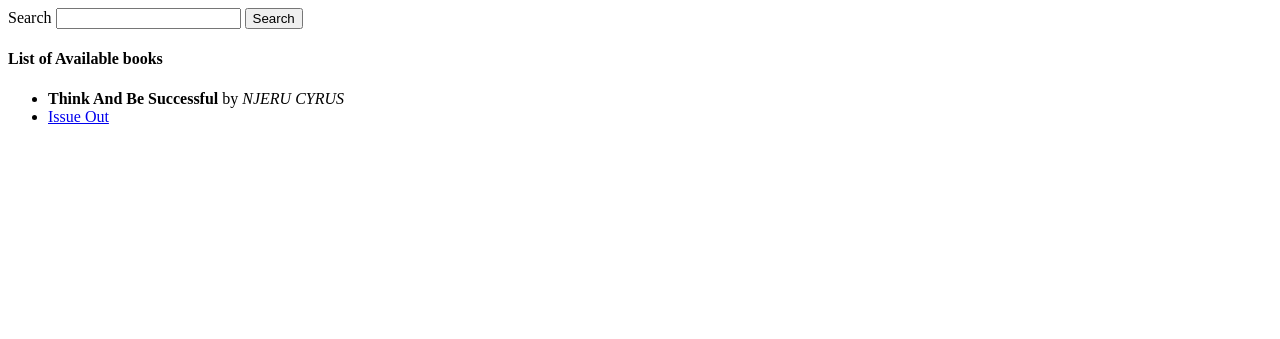
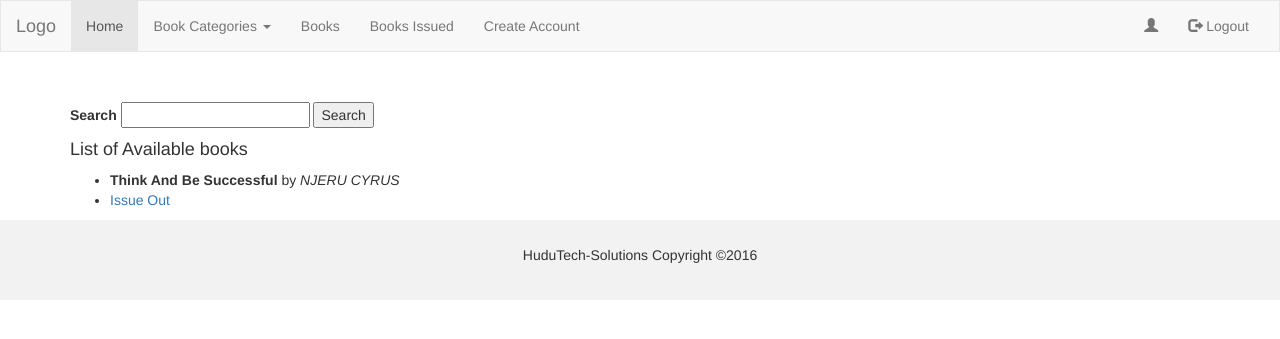
Before and after one commit to njerucyrus/ebook, a Django app: page /index/ in a window 1280 px wide. Shown: the top 339 px of the page. Run offline with Django 3.2, Linux system fonts and the light colour scheme; data comes from the database, SQL or seed files in the repository; some libraries are stand-ins or nearby versions.

Commit message:
added book issued list view

```diff
--- a/books/templates/base.html
+++ b/books/templates/base.html
@@ -1,25 +1,102 @@
 {% load staticfiles %}
 <!DOCTYPE html>
-<html>
+<html lang="en">
 <head>
-    <meta charset="UTF-8">
-    <meta http-equiv="X-UA-Compatible" content="IE=edge">
+    <title>{% block title %} E-Book Web {% endblock %}</title>
+    <meta charset="utf-8">
     <meta name="viewport" content="width=device-width, initial-scale=1">
-    <meta name="description" content="">
-    <meta name="author" content="">
-    <!-- Bootstrap Core CSS -->
+    <link rel="stylesheet" href="http://maxcdn.bootstrapcdn.com/bootstrap/3.3.6/css/bootstrap.min.css">
+    <!-- my local css and bootstrap -->
     <link href="{% static 'css/bootstrap.min.css' %} " rel="stylesheet">
-    <title>{% block title %} {% endblock %}</title>
+     <!-- Bootstrap Core JavaScript -->
+    <script src="{% static 'js/bootstrap.min.js' %} "></script>
+    <!-- jQuery -->
+    <script src="{% static 'js/jquery.js' %}"></script>
+
+
+    <!--end of my local -->
+
+
+    <script src="https://ajax.googleapis.com/ajax/libs/jquery/1.12.4/jquery.min.js"></script>
+    <script src="http://maxcdn.bootstrapcdn.com/bootstrap/3.3.6/js/bootstrap.min.js"></script>
+    <style>
+        /* Remove the navbar's default rounded borders and increase the bottom margin */
+        .navbar {
+            margin-bottom: 50px;
+            border-radius: 0;
+        }
+
+        /* Remove the jumbotron's default bottom margin */
+        .jumbotron {
+            margin-bottom: 0;
+
+        }
+
+        /* Add a gray background color and some padding to the footer */
+        footer {
+            background-color: #f2f2f2;
+            padding: 25px;
+        }
+    </style>
 </head>
 <body>
-{% block content %}
 
 
-{% endblock %}
+<nav class="navbar navbar-default">
+    <div class="container-fluid">
+        <div class="navbar-header">
+            <button type="button" class="navbar-toggle" data-toggle="collapse" data-target="#myNavbar">
+                <span class="icon-bar"></span>
+                <span class="icon-bar"></span>
+                <span class="icon-bar"></span>
+            </button>
+            <a class="navbar-brand" href="#">Logo</a>
+        </div>
+        <div class="collapse navbar-collapse" id="myNavbar">
 
-<!-- jQuery -->
-<script src="{% static 'js/jquery.js' %}}"></script>
-<!-- Bootstrap Core JavaScript -->
-<script src="{% static 'js/bootstrap.min.js' %} "></script>
+            <ul class="nav navbar-nav">
+
+                <li class="active"><a href="{% url 'books:index' %}">Home</a></li>
+                <li class="dropdown">
+                    <a class="dropdown-toggle" data-toggle="dropdown" href="#">Book Categories
+                        <span class="caret"></span></a>
+                    <ul class="dropdown-menu">
+                        {% block category %}
+
+                            <li>No category available!</li>
+
+                        {% endblock %}
+
+                    </ul>
+                </li>
+                <li><a href="{% url 'books:index' %}">Books</a></li>
+                <li><a href="{% url 'books:books_issued_list' %}">Books Issued</a></li>
+                <li><a href="#">Create Account</a></li>
+            </ul>
+            <ul class="nav navbar-nav navbar-right">
+                <!--<li><p>Logged in as </p></li>-->
+                <li><a href="#"><span class="glyphicon glyphicon-user"></span>
+                    {% if user.is_authenticated %}
+
+                        {{ request.user }}
+
+                    {% endif %}</a></li>
+                <li><a href="#"><span class="glyphicon glyphicon-log-out"></span> Logout</a></li>
+            </ul>
+        </div>
+    </div>
+</nav>
+
+
+<div class="container">
+    {% block content %}
+
+    {% endblock %}
+</div>
+<footer class="container-fluid text-center fixed-bottom">
+
+    <p>HuduTech-Solutions Copyright &copy;2016</p>
+
+</footer>
+
 </body>
-</html>
--- a/books/templates/index.html
+++ b/books/templates/index.html
@@ -1,12 +1,6 @@
-<!DOCTYPE html>
-<html>
-<head>
-	<title>{%block title%}Ebook Homepage {% endblock %}</title>
-</head>
-<body>
-
+{% extends 'base.html' %}
+{% block content %}
 <!-- search box-->
-
 <form action="{% url 'books:search' %}" method="GET">
     <label for='q'> Search</label>
     <input type="text" name="q" value="{{ query | escape }}">
@@ -29,13 +23,7 @@
 {% endif %}
 
 
-
-
-
 <!--end of search-box-->
-
-
-
 
 
 <h4>List of Available books</h4>
@@ -51,5 +39,4 @@
 
 
 </ul>
-</body>
-</html>
+{% endblock %}
--- a/books/urls.py
+++ b/books/urls.py
@@ -3,13 +3,11 @@ from . import views
 
 
 urlpatterns = [
+    url(r'^index/$', views.index, name='index'),
     url(r'^register/$', views.register_book, name='register_book'),
     url(r'^issue/(?P<pk>\d+)/$', views.issue_book, name='issue_book'),
-    url(r'^return/$', views.return_book, name='return_book'),
+    url(r'^books-issued/$', views.books_issued_list, name='books_issued_list'),
     url(r'^index/search/$', views.search_book, name='search'),
-    url(r'^index/$', views.index, name='index'),
-    url(r'^issued-list/$', views.issued_books, name='issued_books'),
-    #url(r'^import-csv/$', views.import_csv, name='import-csv'),
     url(r'^$', views.user_login, name='login'),
 
 
--- a/books/views.py
+++ b/books/views.py
@@ -37,34 +37,28 @@ def issue_book(request, pk):
                 issued_bk.save()
                 book.save()
                 return HttpResponse("book issued Successfully")
-            except Exception:
+
+            except:
+
                 return HttpResponse("Error! book already issued out.")
     else:
         form = IssueBookForm(initial=form_args)
     return render(request, 'issue_book.html', {'form': form, })
 
 
-def return_book(request):
-    if request.method == 'POST':
-        form = ReturnBookForm(request.POST)
-        if form.is_valid():
-            book_no = request.POST.get('book_no', '')
-            try:
-                book_issued = BooksIssued.objects.get(book_no=book_no)
-                book_count = BookCount.objects.get(book_no=book_no)
-                book = Book.objects.get(book_no=book_no)
-                book.available = True
-                book_count.count += 1
-                book_count.save()
-                book.save()
-                book_issued.delete()
-                return HttpResponse(
-                    'book was book no {} was Successfully Returned.'.format(request.POST.get('book_no', '')))
-            except BooksIssued.DoesNotExist as e:
-                return HttpResponse("No such book was issued {0}:-)".format(str(e)))
-    else:
-        form = ReturnBookForm()
-    return render(request, 'return_book.html', {'form': form, })
+def books_issued_list(request):
+    bks = BooksIssued.objects.all()
+    return render(request, 'books_issued.html', {'bks': bks, })
+
+
+def return_book(request, pk):
+    # get issued book
+
+    i_bk = BooksIssued.objects.get(book_no=pk)
+
+
+
+
 
 
 def search_book(request):
@@ -109,8 +103,3 @@ def user_login(request):
     else:
         form = LoginForm()
     return render(request, 'login.html', {'form': form, })
-
-
-def issued_books(request):
-    bks = BooksIssued.objects.all()
-    return render(request, 'books_issued.html', {'books': bks, })
```
Also changed, not shown: books/templates/books_issued.html (+26 -12 lines), books/templates/return_book.html (deleted, +0 -13 lines).
